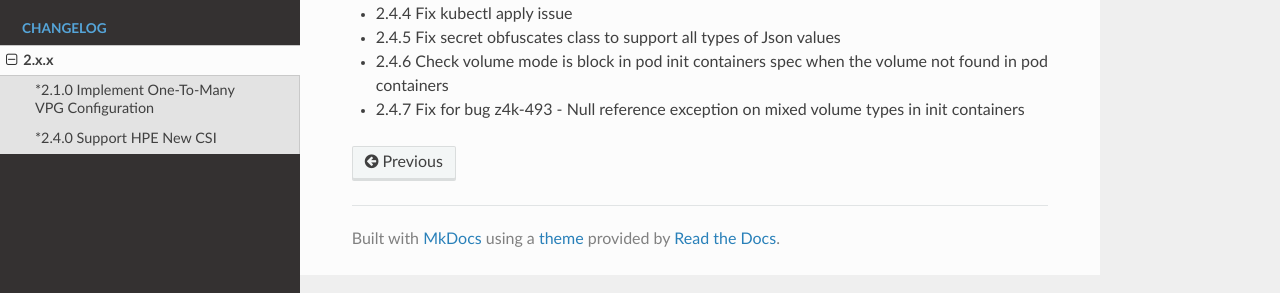
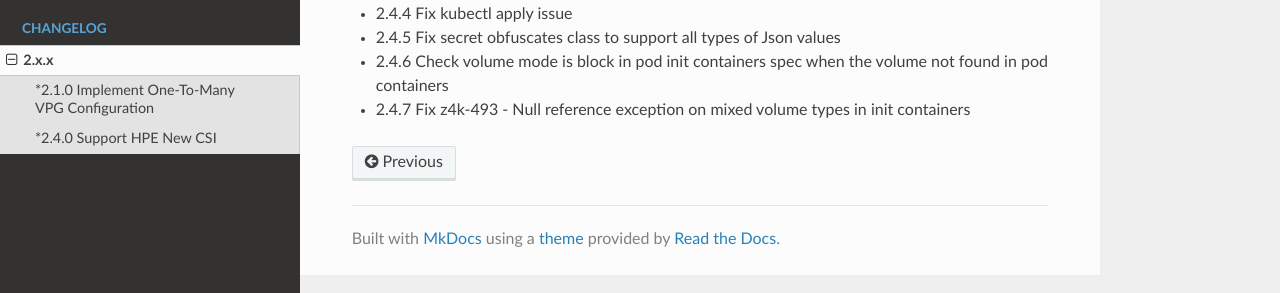
Before and after one commit to ZertoPublic/Z4K, an MkDocs documentation site: the page built from docs/changes/version2.x.x.md, in a window 1280 px wide. Shown: the part 342-635 px from the top of the page. Built offline with MkDocs 1.6.1, drawn with Linux system fonts in a browser that asks for light colours.

Commit message:
Update version2.x.x.md

```diff
--- a/docs/changes/version2.x.x.md
+++ b/docs/changes/version2.x.x.md
@@ -9,5 +9,5 @@
 * 2.4.3 obfuscate secret/access keys
 * 2.4.4 Fix kubectl apply issue
 * 2.4.5 Fix secret obfuscates class to support all types of Json values
-* 2.4.6 Check volume mode is block  in pod init containers spec when the volume not found in pod containers
-* 2.4.7 Fix for bug z4k-493 - Null reference exception on mixed volume types in init containers
+* 2.4.6 Check volume mode is block in pod init containers spec when the volume not found in pod containers
+* 2.4.7 Fix z4k-493 - Null reference exception on mixed volume types in init containers
```
